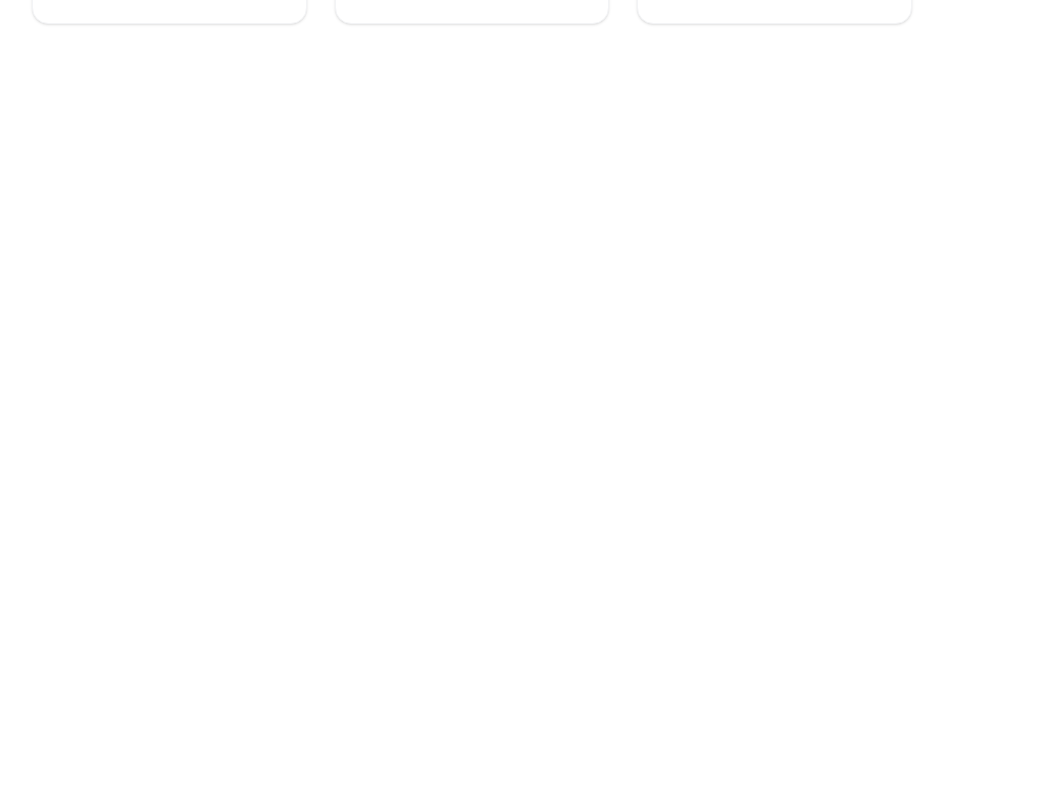
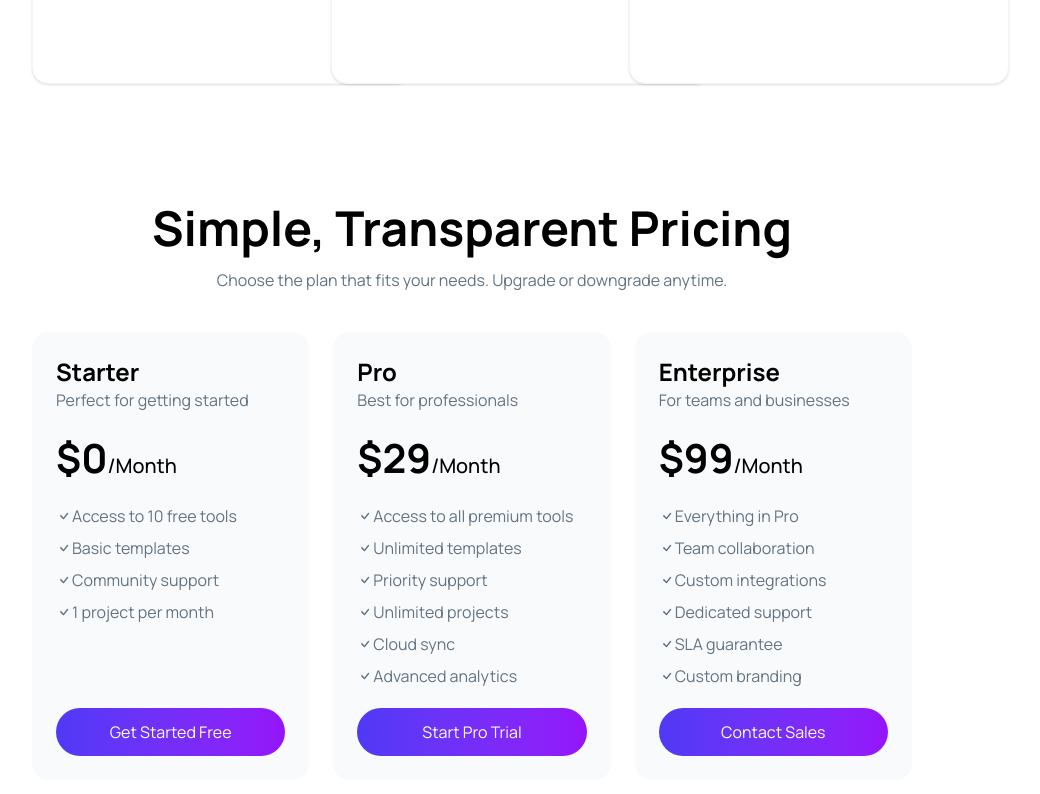
Before and after one commit to Jabir-Ahmed-43/DigiTools, a React (Vite) app: page / in a window 1280 px wide. Shown: the part 3579-4373 px from the top of the page, without its empty margins (168-1208 px from the left). Before the commit the page ends 3723 px from the top, so only its background shows below. Built offline with nearby package versions, Linux system fonts and the light colour scheme.

Commit message:
Purchase cart added

```diff
--- /dev/null
+++ b/public/Purchase.json
@@ -0,0 +1,52 @@
+[
+  {
+    "id": "plan_starter",
+    "name": "Starter",
+    "tagline": "Perfect for getting started",
+    "price": 0,
+    "period": "Month",
+    "features": [
+      "Access to 10 free tools",
+      "Basic templates",
+      "Community support",
+      "1 project per month"
+    ],
+    "buttonText": "Get Started Free",
+    "isFeatured": false
+  },
+  {
+    "id": "plan_pro",
+    "name": "Pro",
+    "tagline": "Best for professionals",
+    "price": 29,
+    "period": "Month",
+    "features": [
+      "Access to all premium tools",
+      "Unlimited templates",
+      "Priority support",
+      "Unlimited projects",
+      "Cloud sync",
+      "Advanced analytics"
+    ],
+    "buttonText": "Start Pro Trial",
+    "isFeatured": true,
+    "badge": "Most Popular"
+  },
+  {
+    "id": "plan_enterprise",
+    "name": "Enterprise",
+    "tagline": "For teams and businesses",
+    "price": 99,
+    "period": "Month",
+    "features": [
+      "Everything in Pro",
+      "Team collaboration",
+      "Custom integrations",
+      "Dedicated support",
+      "SLA guarantee",
+      "Custom branding"
+    ],
+    "buttonText": "Contact Sales",
+    "isFeatured": false
+  }
+]
--- a/src/App.jsx
+++ b/src/App.jsx
@@ -6,6 +6,7 @@ import Hero from "./components/Hero/Hero.jsx";
 import Navbar from "./components/Navbar/Navbar.jsx";
 import Description from "./components/Product Grid/Description.jsx";
 import ProductGrid from "./components/Product Grid/ProductGrid.jsx";
+import PurchaseContent from "./components/Purchase Content/PurchaseContent.jsx";
 import TrustBar from "./components/Trustbar/TrustBar.jsx";
 
 function App() {
@@ -39,6 +40,7 @@ function App() {
 
       {!productsBtn && <CartPage addedCart={addedCart} totalPrice={totalPrice}></CartPage>}
       <GetStarted></GetStarted>
+      <PurchaseContent></PurchaseContent>
     </>
   );
 }
--- a/src/components/Get Started/GetStarted.jsx
+++ b/src/components/Get Started/GetStarted.jsx
@@ -13,7 +13,7 @@ const GetStarted = () => {
     <div className="mx-50 my-30 text-center">
       <h1 className="font-extrabold text-5xl">Get Started in 3 Steps</h1>
       <p className="text-[16px] text-[#627382]">Start using premium digital tools in minutes, not hours.</p>
-      <div className="grid grid-cols-3 gap-7 mt-10">
+      <div className="grid grid-cols-3 gap-4 mt-10">
         {getStarted.map((item) => (
           <GetStartedCart key={item.stepNumber} item={item} />
         ))}
--- a/src/components/Get Started/GetStartedCart.jsx
+++ b/src/components/Get Started/GetStartedCart.jsx
@@ -1,8 +1,10 @@
+import { myBtnStyle } from "../Gradient-color/Gradient";
+
 const GetStartedCart = ({ item }) => {
   const { stepNumber, title, description, icon } = item;
   return (
-    <div className="relative text-center border border-gray-100 p-8 rounded-2xl flex flex-col items-center shadow-sm bg-white min-h-[320px] justify-center">
-      <p className="absolute top-4 right-4 bg-[#7C3AED] text-white text-xs font-bold w-6 h-6 rounded-full flex items-center justify-center">
+    <div className="relative text-center border border-gray-100 p-8 rounded-2xl flex flex-col items-center shadow-sm bg-white min-h-[320px] justify-center h-[380px] w-[380px] ">
+      <p className={myBtnStyle + "absolute top-4 right-4 text-white text-xs font-bold w-6 h-6 rounded-full flex items-center justify-center"}>
         {stepNumber}
       </p>
       <div className="space-y-4 flex flex-col justify-center items-center">
--- /dev/null
+++ b/src/components/Purchase Content/PurchaseCart.jsx
@@ -0,0 +1,49 @@
+import { BsCheck } from "react-icons/bs";
+
+const PurchaseCart = ({ item }) => {
+  const { name, tagline, price, period, features, buttonText } = item;
+  return (
+    <div className="group flex flex-col p-6 space-y-4  bg-gray-50 rounded-2xl h-[448px] hover:bg-gradient-to-r from-[#4F39F6] to-[#9514FA] hover:text-white transition-all duration-50">
+      <div>
+        <h1 className="text-2xl font-bold group-hover:text-white transition-all duration-50">{name}</h1>
+        <p className="text-[16px] text-[#627382] group-hover:text-white transition-all duration-50">
+          {tagline}
+        </p>
+      </div>
+      <div>
+        <h2 className="text-[40px] font-bold group-hover:text-white transition-all duration-50">
+          ${price}
+          <span className="text-[20px] font-medium group-hover:text-white transition-all duration-50">
+            /{period}
+          </span>
+        </h2>
+      </div>
+      <ul className="flex-1 space-y-2">
+        {features.map((item, i) => (
+          <li
+            className="flex items-center text-[#627382] text-[16px] group-hover:text-white transition-all duration-50"
+            key={i}
+          >
+            <BsCheck></BsCheck>
+            {item}
+          </li>
+        ))}
+      </ul>
+      <button
+  className="
+    w-full p-3 rounded-full
+    text-white
+    bg-gradient-to-r from-[#4F39F6] to-[#9514FA]
+    group-hover:bg-none
+    group-hover:bg-white
+    group-hover:text-[#4F39F6]
+    transition-all duration-50
+  "
+>
+  {buttonText}
+</button>
+    </div>
+  );
+};
+
+export default PurchaseCart;
--- /dev/null
+++ b/src/components/Purchase Content/PurchaseContent.jsx
@@ -0,0 +1,28 @@
+import { useEffect, useState } from "react";
+import PurchaseCart from "./PurchaseCart";
+
+const PurchaseContent = () => {
+  const [purchases, setPurchases] = useState([]);
+  useEffect(() => {
+    fetch("/Purchase.json")
+      .then((res) => res.json())
+      .then((data) => setPurchases(data));
+  });
+  return (
+    <div className="font-display">
+      <div className="text-center space-y-4">
+        <h1 className="text-5xl font-bold">Simple, Transparent Pricing</h1>
+        <p className="text-[#627382] text-[16px]">
+          Choose the plan that fits your needs. Upgrade or downgrade anytime.
+        </p>
+      </div>
+      <div className=" grid grid-cols-1 md:grid-cols-3 mx-50 gap-6 my-10">
+        {purchases.map((item, i) => (
+          <PurchaseCart key={i} item={item}></PurchaseCart>
+        ))}
+      </div>
+    </div>
+  );
+};
+
+export default PurchaseContent;
```
